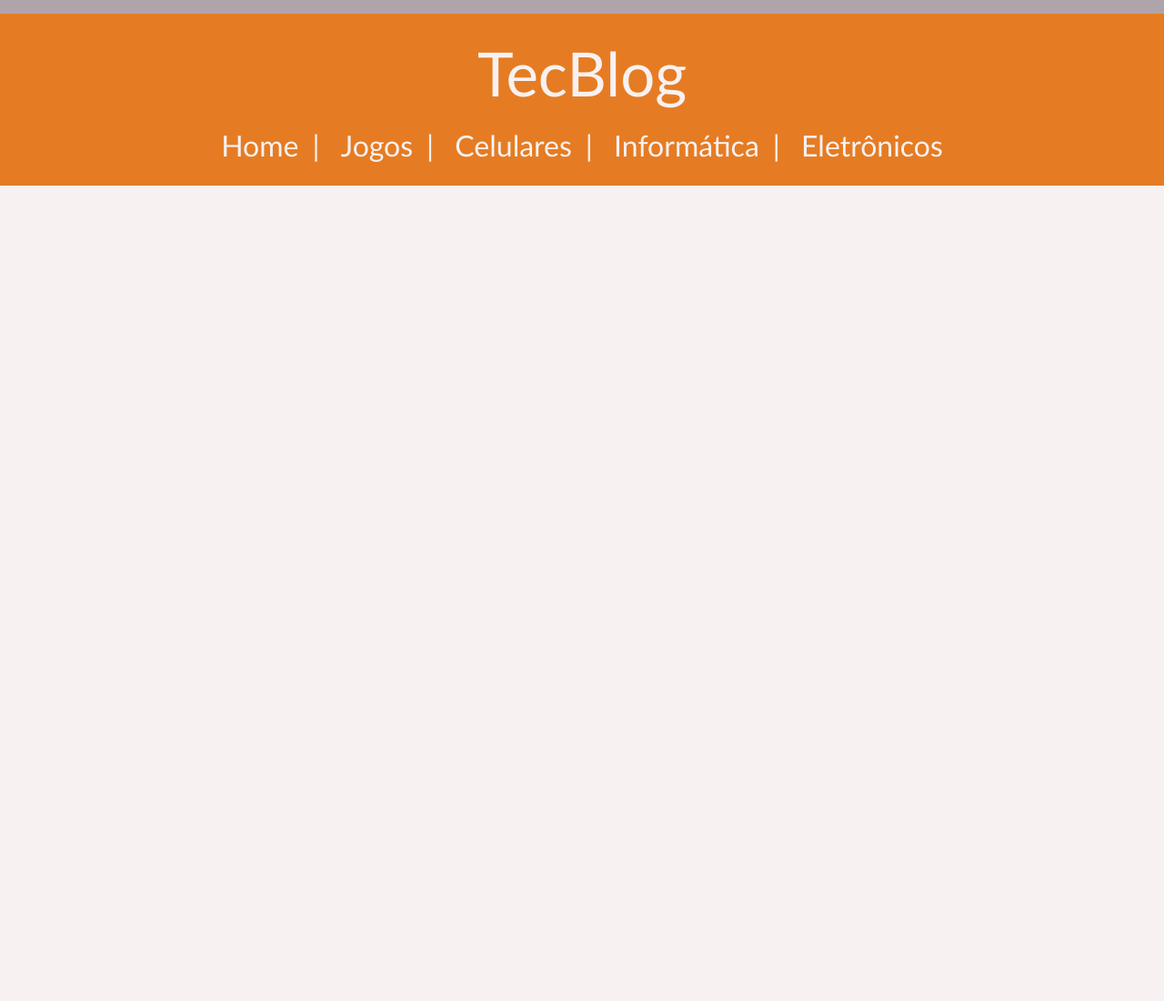
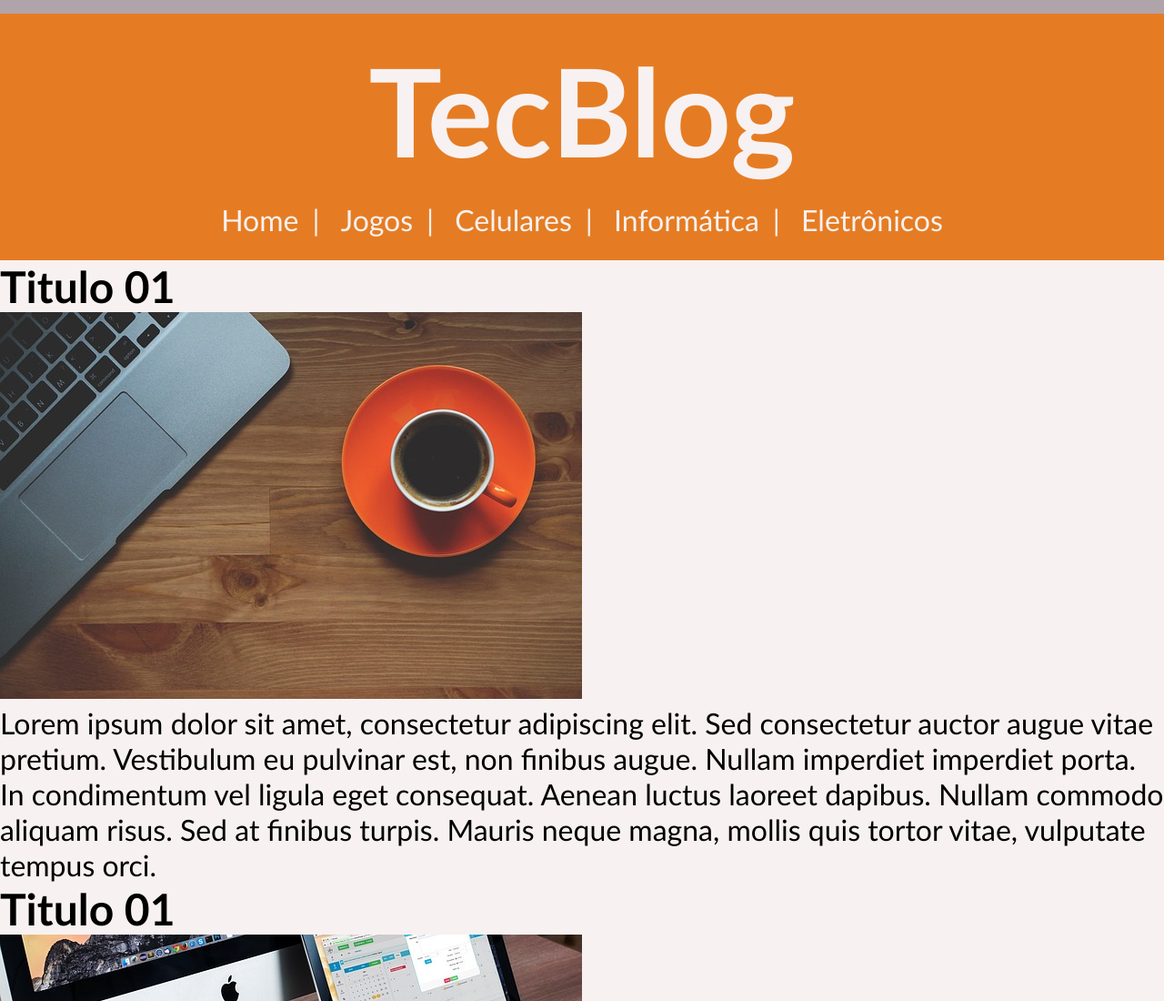
Before and after one commit to JairoBrito/teste2023, a plain HTML site: page index.html in a window 1280 px wide. Shown: the top 1100 px of the page at 91% size. Before the commit the page ends 800 px from the top, so only its background shows below. Drawn offline with Linux system fonts and the light colour scheme.

Commit message:
atualizando a pagina html com os campos de conteúdo

```diff
--- a/index.html
+++ b/index.html
@@ -7,8 +7,11 @@
     <link rel="stylesheet" type="text/css" href="css/style.css">
 </head>
 <body>
+  <!--inicio menu-->
   <div id="cabecalho">
-      <div id="logo">TecBlog</div>
+      <div id="logo">
+        <h1>Tec<span class="branco">Blog</span></h1>
+      </div>
       <div id="menu">
         <a href="">Home</a>|
         <a href="">Jogos</a>|
@@ -17,6 +20,33 @@
         <a href="">Eletrônicos</a>
       </div>
   </div>
+  <!--fim menu-->
+  <!--inicio conteudo-->
+  <div id="area_conteudo">
+    <div class="conteodo_principal">
+      <div class="conteudo">
+        <h2>Titulo 01</h2>
+        <img src="img/imagem1.jpg">
+        <p>Lorem ipsum dolor sit amet, consectetur adipiscing elit. Sed consectetur auctor augue vitae pretium. Vestibulum eu pulvinar est, non finibus augue. Nullam imperdiet imperdiet porta. In condimentum vel ligula eget consequat. Aenean luctus laoreet dapibus. Nullam commodo aliquam risus. Sed at finibus turpis. Mauris neque magna, mollis quis tortor vitae, vulputate tempus orci. </p>
+      </div>
+      <div class="conteudo">
+        <h2>Titulo 01</h2>
+        <img src="img/imagem2.jpg">
+        <p>Lorem ipsum dolor sit amet, consectetur adipiscing elit. Sed consectetur auctor augue vitae pretium. Vestibulum eu pulvinar est, non finibus augue. Nullam imperdiet imperdiet porta. In condimentum vel ligula eget consequat. Aenean luctus laoreet dapibus. Nullam commodo aliquam risus. Sed at finibus turpis. Mauris neque magna, mollis quis tortor vitae, vulputate tempus orci. </p>
+      </div>
+      <div class="conteudo">
+        <h2>Titulo 01</h2>
+        <img src="img/imagem3.jpg">
+        <p>Lorem ipsum dolor sit amet, consectetur adipiscing elit. Sed consectetur auctor augue vitae pretium. Vestibulum eu pulvinar est, non finibus augue. Nullam imperdiet imperdiet porta. In condimentum vel ligula eget consequat. Aenean luctus laoreet dapibus. Nullam commodo aliquam risus. Sed at finibus turpis. Mauris neque magna, mollis quis tortor vitae, vulputate tempus orci. </p>
+      </div>
+    </div>
+      <!--inicio display lateral-->
+      <div class="display_direito">
+        display direito
+      </div>
+      <!--fim display lateral-->
+  </div>
+  <!--fim conteudo-->
 
 
 </body>
```
